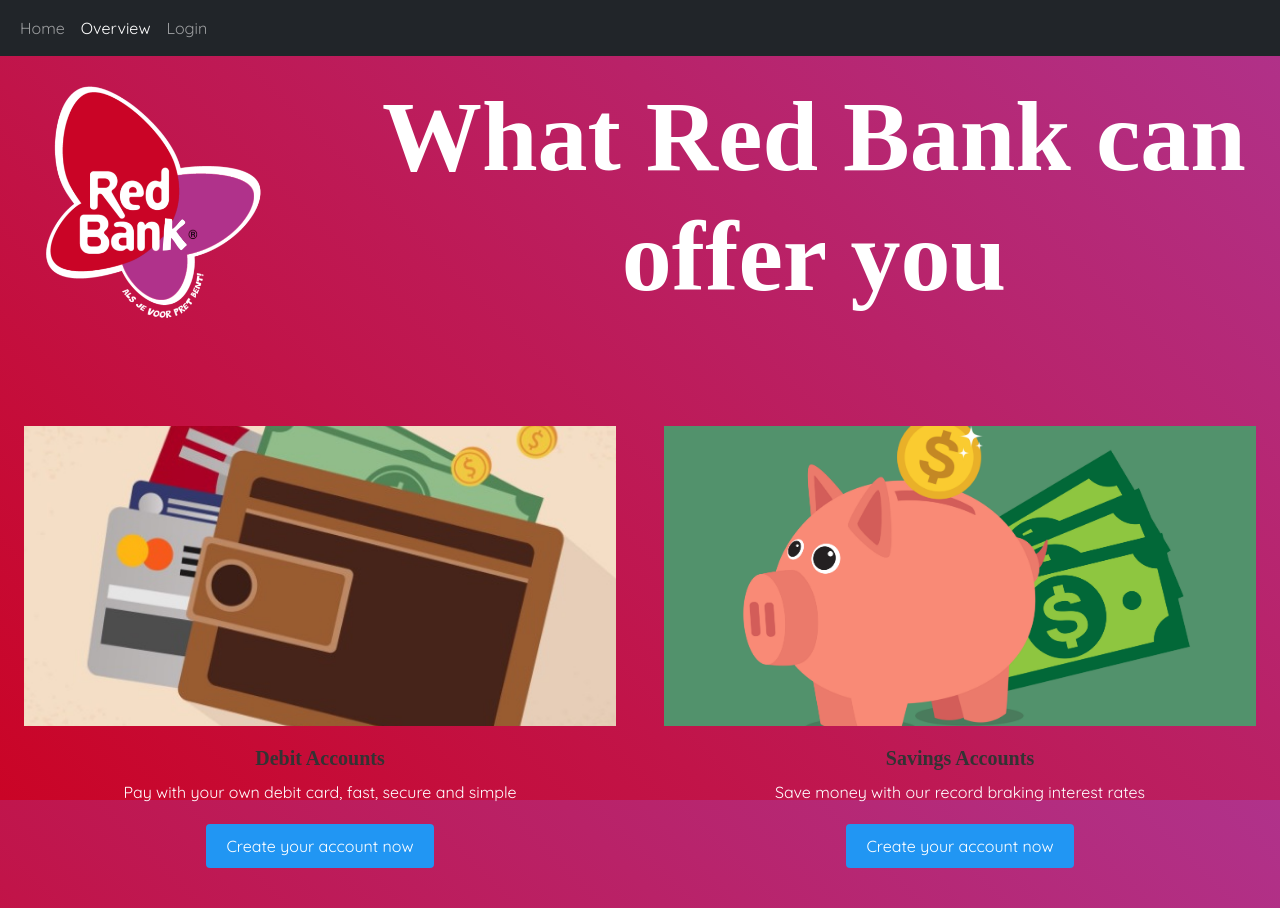
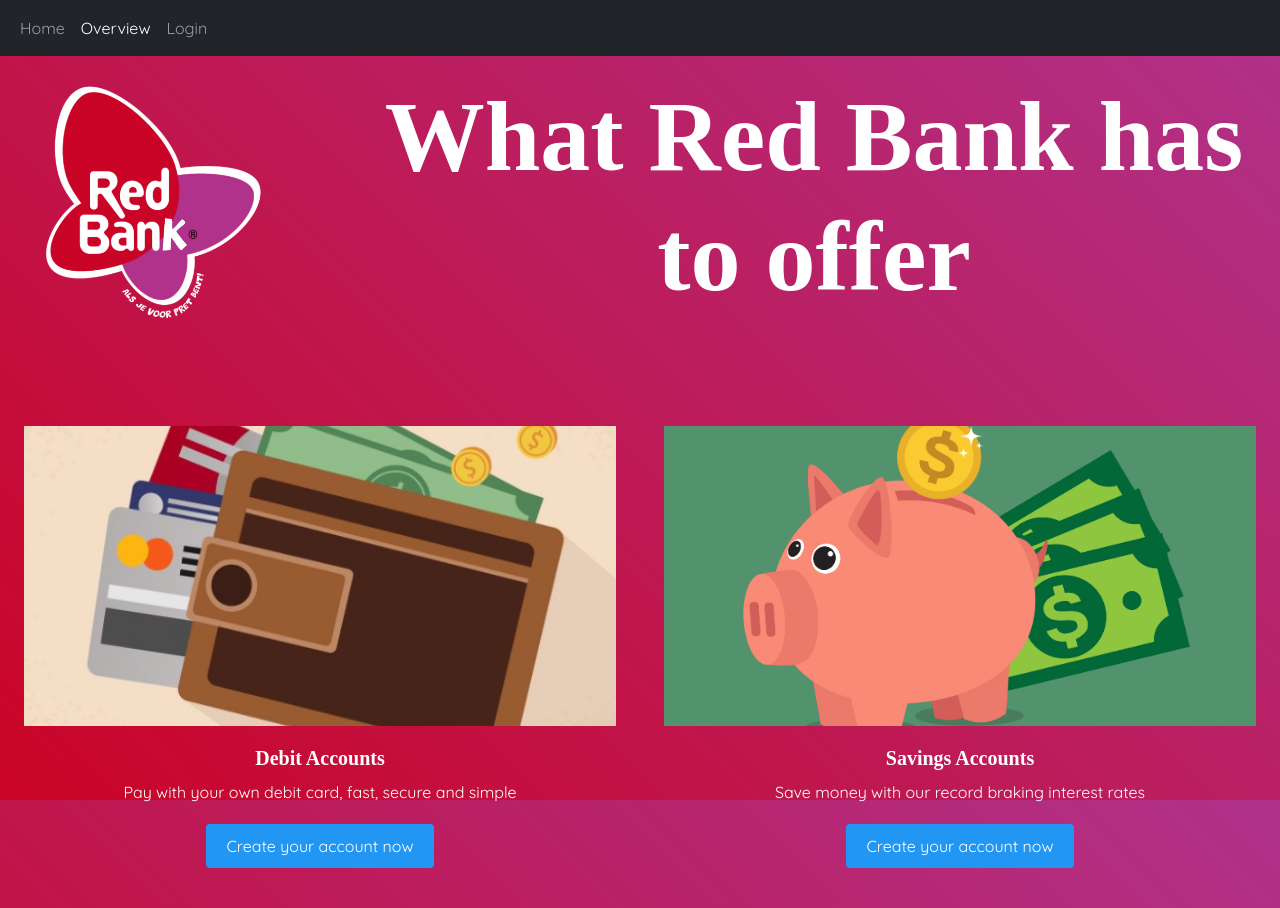
Before and after one commit to vanGenderingen/BankingFrontEndGr5, a Vue app: page /products in a window 1280 px wide. Built offline with nearby package versions, Linux system fonts and the light colour scheme; a web font is replaced by a local one.

Commit message:
Added header component

```diff
--- /dev/null
+++ b/src/components/Header.vue
@@ -0,0 +1,41 @@
+<template>
+  <div class="header">
+    <div class="logo">
+      <img src="/src/assets/images/logo-redbank.png" alt="Logo" />
+      <div class="header-text">
+        <h1>{{ title }}</h1>
+      </div>
+    </div>
+  </div>
+</template>
+
+<script>
+export default {
+  name: "Header",
+  props: {
+    title: String
+  }
+}
+</script>
+
+<style scoped>
+.logo {
+  align-content: center;
+  padding: 20px;
+  display: flex;
+  margin-bottom: 20px;
+}
+
+.logo img {
+  width: 250px;
+  height: 250px;
+}
+
+.header-text {
+  display: flex;
+  align-items: center;
+  margin-left: 100px;
+  color: white;
+  text-align: center;
+}
+</style>
--- a/src/components/Home.vue
+++ b/src/components/Home.vue
@@ -1,14 +1,9 @@
 <template>
   <div class="homepage">
-    <div class="logo">
-      <img src="/src/assets/images/logo-redbank.png" alt="Logo" />
-      <div class="welcome-text">
-        <h1>Welcome to the Red Bank</h1>
-      </div>
-    </div>
+    <Header title="Welcome to the Red Bank"></Header>
     <div class="grid">
       <div class="text-block block1">
-        <h2>Block 1</h2>
+        <h2 classs="h2-home">Block 1</h2>
         <p>Lorem ipsum dolor sit amet, consectetur adipiscing elit.</p>
       </div>
       <div class="text-block block2">
@@ -24,8 +19,12 @@
 </template>
 
 <script>
+import Header from "@/components/Header.vue";
 export default {
   name: "Home",
+  components:{
+    Header
+  }
 };
 </script>
 
@@ -33,11 +32,9 @@ export default {
 h1 {
   font-size: 100px;
 }
+h2{
 
-h2 {
-  font-size: 100px;
 }
-
 html,
 body {
   height: 100%;
@@ -50,26 +47,6 @@ body {
   min-height: 100%;
   display: flex;
   flex-direction: column;
-}
-
-.logo {
-  align-content: center;
-  padding: 20px;
-  display: flex;
-  margin-bottom: 20px;
-}
-
-.logo img {
-  width: 250px;
-  height: 250px;
-}
-
-.welcome-text {
-  display: flex;
-  align-items: center;
-  margin-left: 100px;
-  color: white;
-  text-align: center;
 }
 
 .grid {
--- a/src/components/login/Login.vue
+++ b/src/components/login/Login.vue
@@ -44,7 +44,7 @@ export default {
 
 <style>
 h2 {
-  color: #333;
+  color: white;
 }
 
 input {
--- a/src/components/products/ProductOverview.vue
+++ b/src/components/products/ProductOverview.vue
@@ -1,12 +1,5 @@
 <template>
-  <div>
-    <div class="logo">
-      <img src="/src/assets/images/logo-redbank.png" alt="Logo" />
-      <div class="what-we-can-offer-text">
-        <h1>What Red Bank can offer you</h1>
-      </div>
-    </div>
-
+  <Header title="What Red Bank has to offer"></Header>
     <!-- Two containers side by side -->
     <div class="containers">
       <!-- Container 1 -->
@@ -27,45 +20,22 @@
         ></product-container>
       </div>
     </div>
-  </div>
 </template>
 
 <script>
+import Header from "@/components/Header.vue";
 import ProductContainer from "@/components/products/ProductContainer.vue";
 
 export default {
   name: "ProductOverview",
   components: {
-    ProductContainer
+    ProductContainer,
+    Header
   }
 }
 </script>
 
 <style scoped>
-h1{
-  font-size: 100px;
-}
-
-.logo {
-  align-content: center;
-  padding: 20px;
-  display: flex;
-  margin-bottom: 20px;
-}
-
-.logo img {
-  width: 250px;
-  height: 250px;
-}
-
-.what-we-can-offer-text {
-  display: flex;
-  align-items: center;
-  margin-left: 100px;
-  color: white;
-  text-align: center;
-}
-
 .containers {
   display: flex;
   justify-content: center;
```
